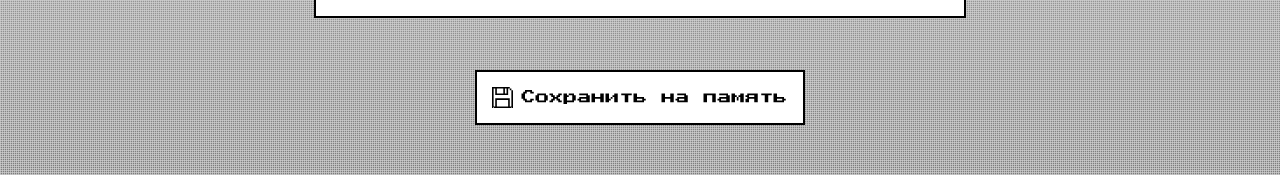
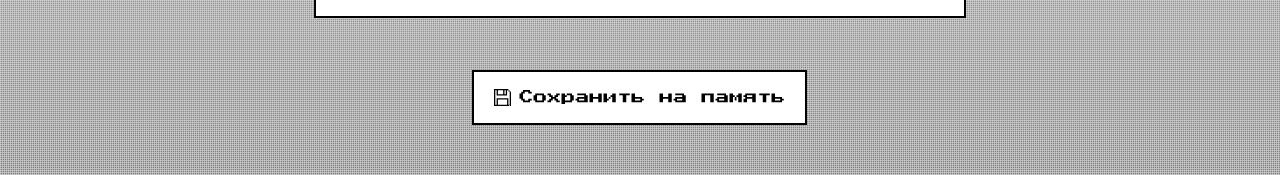
Before and after one commit to Fl1ntes/zakrivayuschiy-teg-f, a plain HTML site: page index.html in a window 1280 px wide. Shown: the part 8508-8683 px from the top of the page. Drawn offline with Linux system fonts and the light colour scheme.

Commit message:
fix button

```diff
--- a/styles/style.css
+++ b/styles/style.css
@@ -186,9 +186,11 @@
   justify-content: center;
   align-items: center;
   gap: 8px;
-  inline-size: clamp(306px, 295.7887px + 2.723vw, 335px);
+  inline-size: 335px;
   block-size: 55px;
   margin-block-end: 100px;
+  padding: 0 20px;
+  white-space: nowrap;
 }
 
 .card__save-button svg {
```
